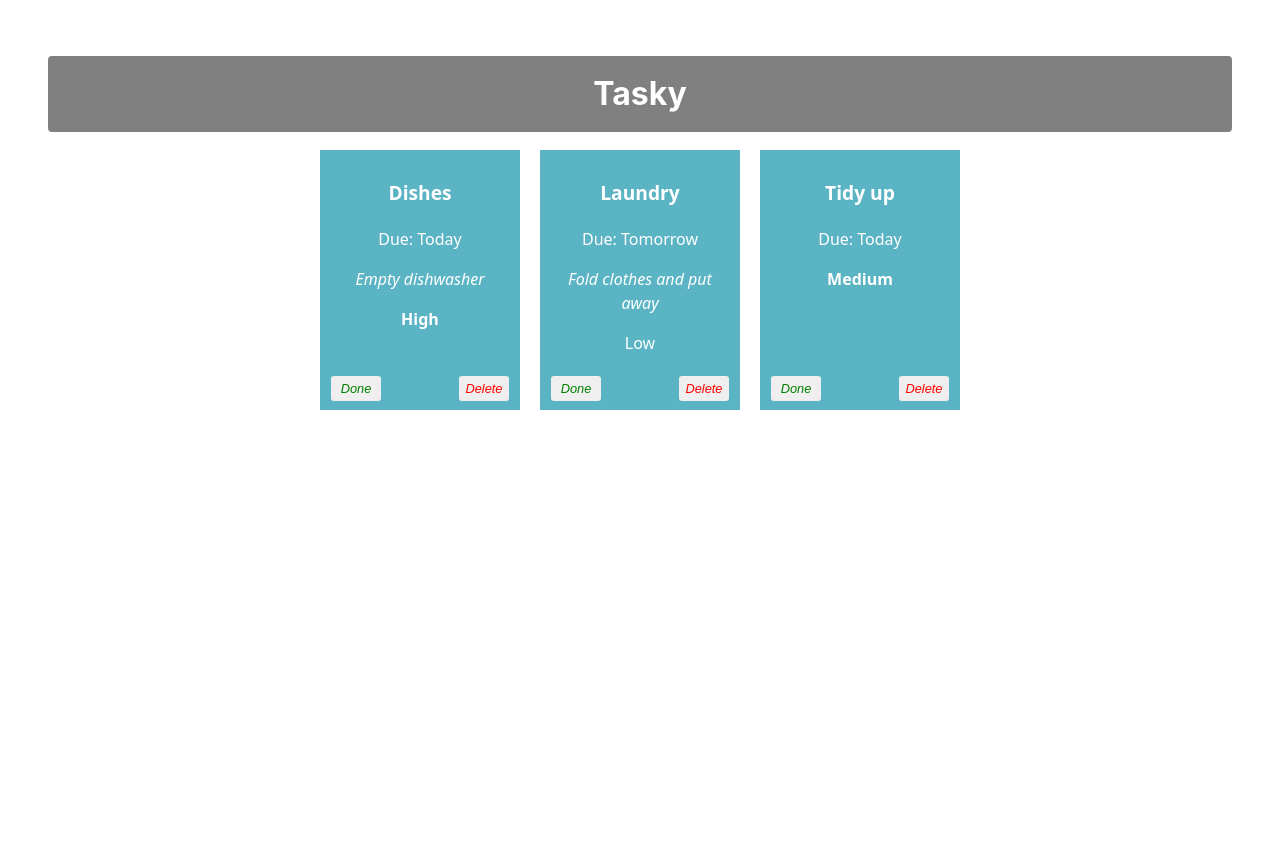
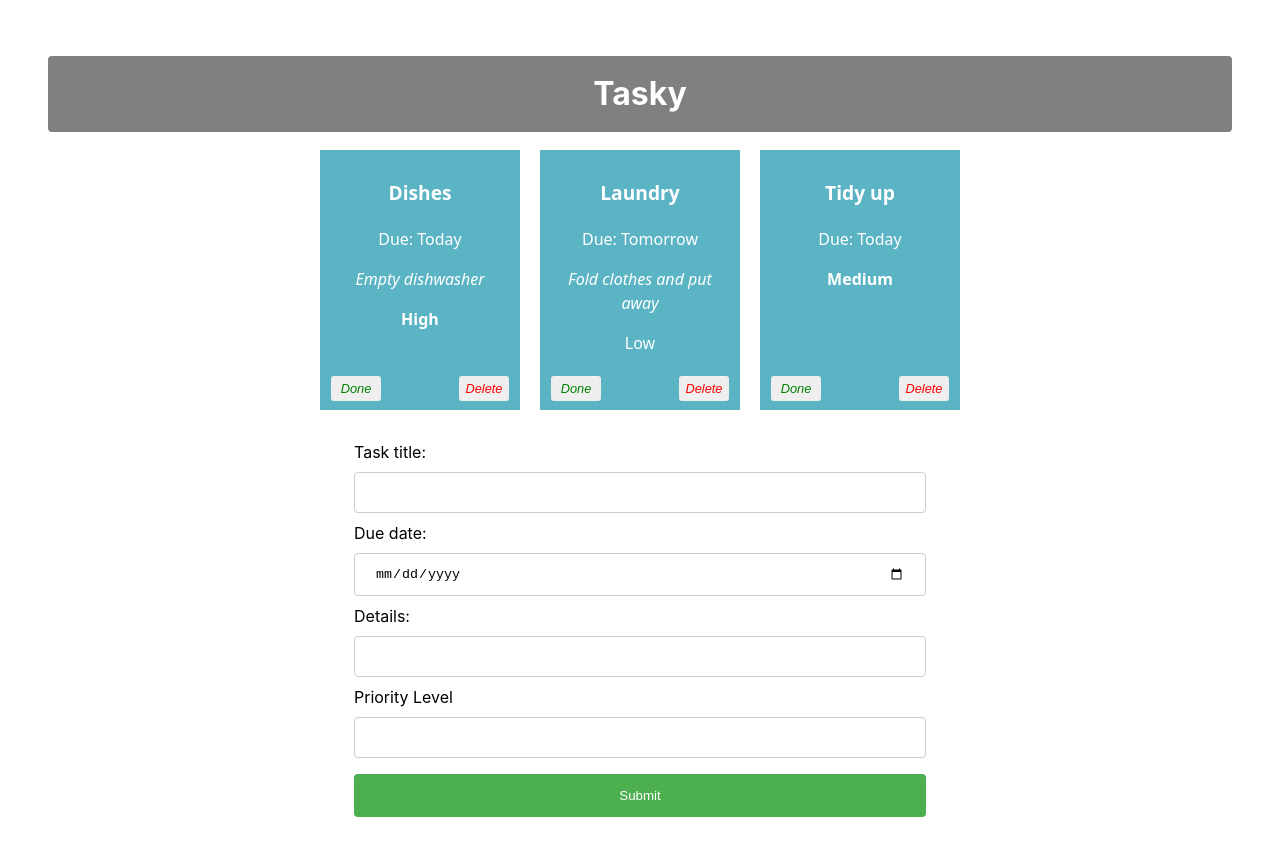
Before and after one commit to darraghsetu/react-basics-labs, a React (Vite) app in the folder first-app/: page / in a window 1280 px wide. Shown: the top 856 px of the page. Before the commit the page ends 800 px from the top, so only its background shows below. Built offline with nearby package versions, Linux system fonts and the light colour scheme.

Commit message:
Add task: Form added

```diff
--- a/first-app/src/App.css
+++ b/first-app/src/App.css
@@ -69,3 +69,34 @@
   right: 5px;
   color: red;
 }
+
+input[type=text], input[type=date] {
+  width: 100%;
+  padding: 12px 20px;
+  margin: 8px 0;
+  display: inline-block;
+  border: 1px solid #ccc;
+  border-radius: 4px;
+  box-sizing: border-box;
+}
+
+input[type=submit] {
+  width: 100%;
+  background-color: #4CAF50;
+  color: white;
+  padding: 14px 20px;
+  margin: 8px 0;
+  border: none;
+  border-radius: 4px;
+  cursor: pointer;
+}
+
+input[type=submit]:hover {
+  background-color: #45a049;
+}
+
+form {
+  text-align: left;
+  width: 50%;
+  margin: auto;
+}
--- a/first-app/src/App.jsx
+++ b/first-app/src/App.jsx
@@ -1,6 +1,7 @@
 import './App.css';
 import Task from './components/Task';
 import React, { useState } from 'react';
+import AddTaskForm from './components/Form';
 
 function App() {
   const [ taskState, setTaskState ] = useState({
@@ -38,6 +39,7 @@
             deleteTask={() => deleteHandler(index)}
           />
         ))}
+        <AddTaskForm />
     </div>
   );
 }
--- /dev/null
+++ b/first-app/src/components/Form.jsx
@@ -0,0 +1,31 @@
+const AddTaskForm = (props) => {
+
+  return (
+    <div>
+      <form>
+        <label>
+            Task title:
+            <input type="text" name="title" required />
+        </label>
+        <br />
+        <label>
+            Due date:
+            <input type="date" name="deadline" required />
+        </label>
+        <br />
+        <label>
+            Details:
+            <input type="text" name="description" />
+        </label>
+        <br />
+        <label>
+            Priority Level
+            <input type="text" name="prorityLevel" />
+        </label>
+        <input type="submit" value="Submit" />
+        </form>
+    </div>
+  )
+};
+
+export default AddTaskForm;
```
